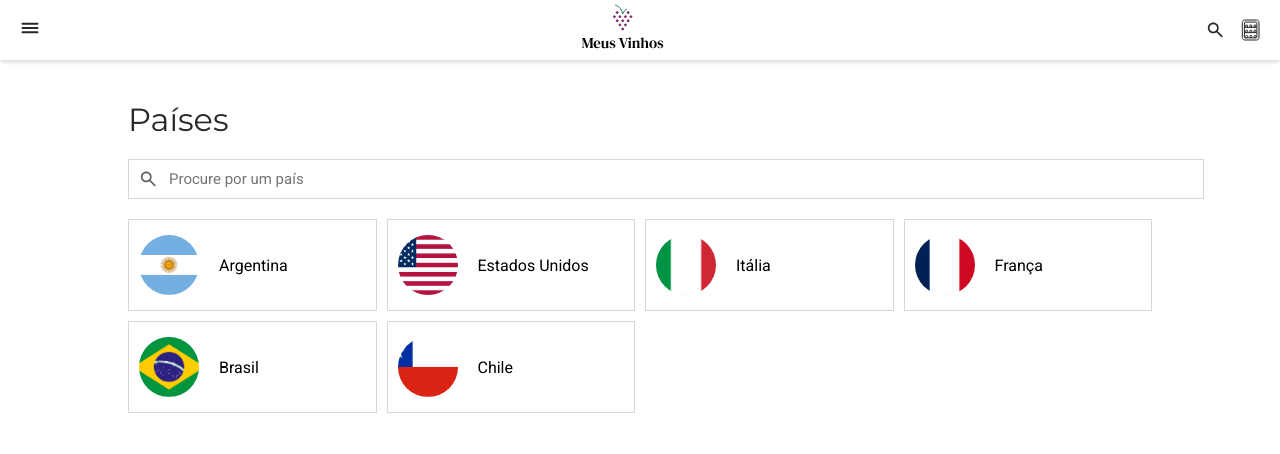
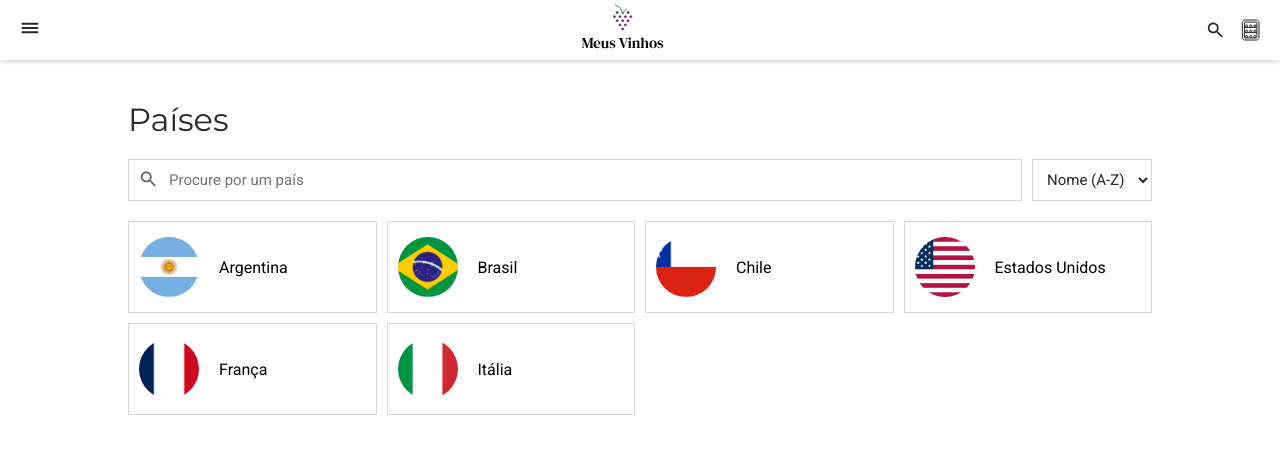
Before and after one commit to HugoCortezL/meus-vinhos, an Angular app: page / in a window 1280 px wide. Shown: the top 454 px of the page. Built offline with nearby package versions, Linux system fonts and the light colour scheme.

Commit message:
paises pronto

```diff
--- a/src/app/pages/country-list/country-list.component.html
+++ b/src/app/pages/country-list/country-list.component.html
@@ -1,13 +1,17 @@
 <h1>Países</h1>
 
 <div class="form-group">
-    <img src="/assets/icons/icon-search-gray.svg" alt="buscar"/>
-    <input type="text" name="country" id="country" placeholder="Procure por um país">
+    <img src="/assets/icons/icon-search-gray.svg" alt="buscar" />
+    <input type="text" [formControl]="searchControl" name="country" id="country" placeholder="Procure por um país">
+    <select name="sortCountry" id="sortCountry" (change)="onSortCountryChange($event)">
+        <option value="nameAsc">Nome (A-Z)</option>
+        <option value="nameDesc">Nome (Z-A)</option>
+    </select>
 </div>
 
 
 <ul>
-    <li *ngFor="let country of countries">
-        <app-country-card imageUrl="{{country.image_name}}" text="{{country.name}}"/>
+    <li *ngFor="let country of filteredCountries()">
+        <app-country-card imageUrl="{{country.image_name}}" text="{{country.name}}" />
     </li>
 </ul>
--- a/src/app/pages/country-list/country-list.component.scss
+++ b/src/app/pages/country-list/country-list.component.scss
@@ -6,6 +6,8 @@ h1 {
 
 .form-group {
     position: relative;
+    display: flex;
+    gap: 10px;
 
     img {
         position: absolute;
--- a/src/app/pages/country-list/country-list.component.ts
+++ b/src/app/pages/country-list/country-list.component.ts
@@ -3,15 +3,20 @@ import { Country } from '../../core/models/Country.interface';
 import { CountryService } from '../../core/services/country.service';
 import { CommonModule } from '@angular/common';
 import { CountryCardComponent } from '../../shared/components/country-card/country-card.component';
+import { FormControl, ReactiveFormsModule } from '@angular/forms';
+import { debounceTime, distinctUntilChanged } from 'rxjs';
 
 @Component({
   selector: 'app-country-list',
-  imports: [CommonModule, CountryCardComponent],
+  imports: [CommonModule, ReactiveFormsModule, CountryCardComponent],
   templateUrl: './country-list.component.html',
   styleUrl: './country-list.component.scss'
 })
 export class CountryListComponent {
   countries: Country[] = [];
+  searchControl: FormControl = new FormControl('');
+  searchText: string = '';
+  sortOrder: string = 'nameAsc';
 
   constructor(private countryService: CountryService) { }
 
@@ -20,5 +25,37 @@ export class CountryListComponent {
     this.countryService.getAllCountries().subscribe((data) => {
       this.countries = data;
     });
+
+    this.searchControl.valueChanges.pipe(
+      debounceTime(200),
+      distinctUntilChanged()
+    ).subscribe(value => {
+      this.searchText = value;
+      console.log(value)
+    });
+  }
+
+  filteredCountries() {
+    let filtered = this.countries.filter(country =>
+      country.name.toLowerCase().includes(this.searchText.toLowerCase())
+    );
+
+    // Ordena os países com base na seleção de ordenação
+    return this.sortCountries(filtered);
+  }
+
+  sortCountries(filteredCountries: Country[]): Country[] {
+    switch (this.sortOrder) {
+      case 'nameAsc':
+        return filteredCountries.sort((a, b) => a.name.localeCompare(b.name)); // Ordena pelo nome em ordem crescente
+      case 'nameDesc':
+        return filteredCountries.sort((a, b) => b.name.localeCompare(a.name)); // Ordena pelo nome em ordem decrescente
+      default:
+        return filteredCountries;  // Se nenhuma ordem foi definida, retorna a lista sem ordenar
+    }
+  }
+
+  onSortCountryChange(event: any): void {
+    this.sortOrder = event.target.value;
   }
 }
--- a/src/styles.scss
+++ b/src/styles.scss
@@ -25,8 +25,17 @@ input[type="text"] {
     width: 100%;
     background-color: #FFFFFF;
     border: 1px solid #D7D7D7;
-    font-size: 13px;
     outline: none;
     color: #282828;
     font-size: 15px;
 }
+
+select{
+    padding: 10px;
+    cursor: pointer;
+    outline: none;
+    font-size: 15px;
+    color: #282828;
+    background-color: #FFFFFF;
+    border: 1px solid #D7D7D7;
+}
```
